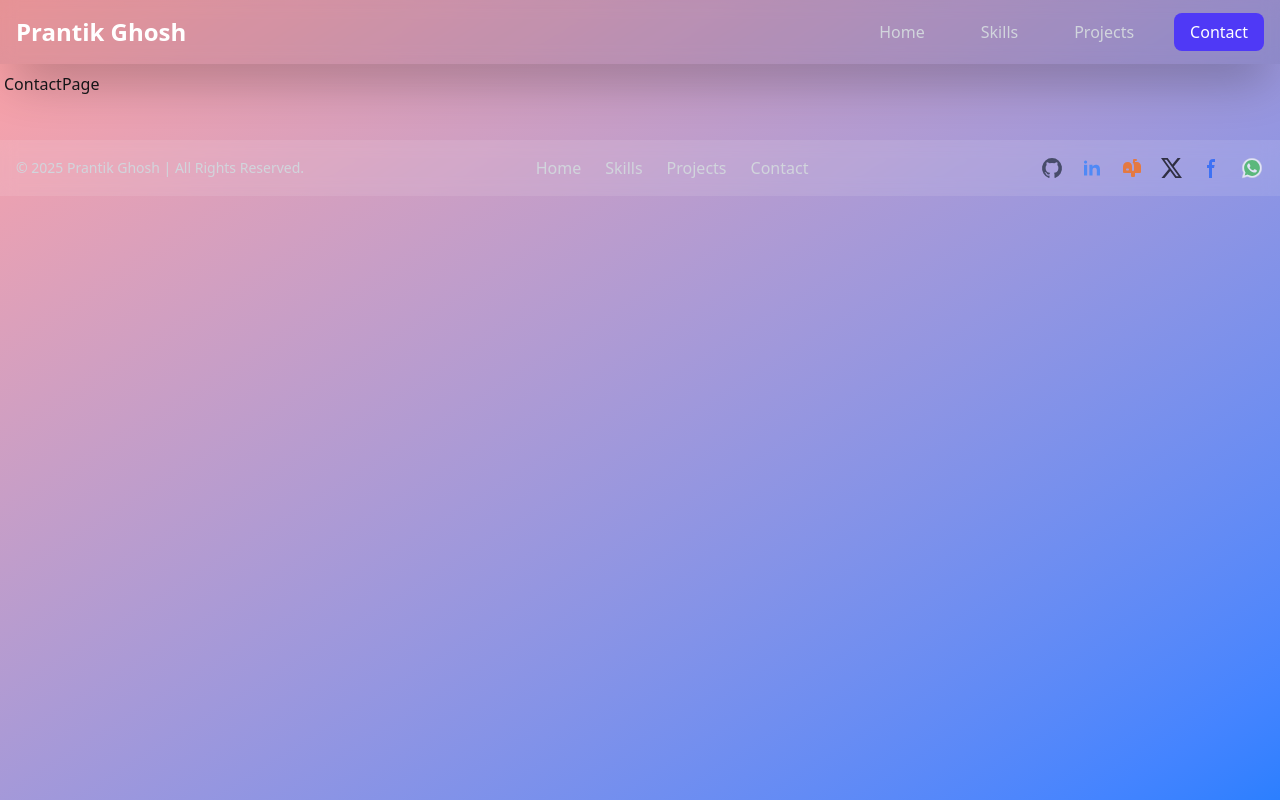
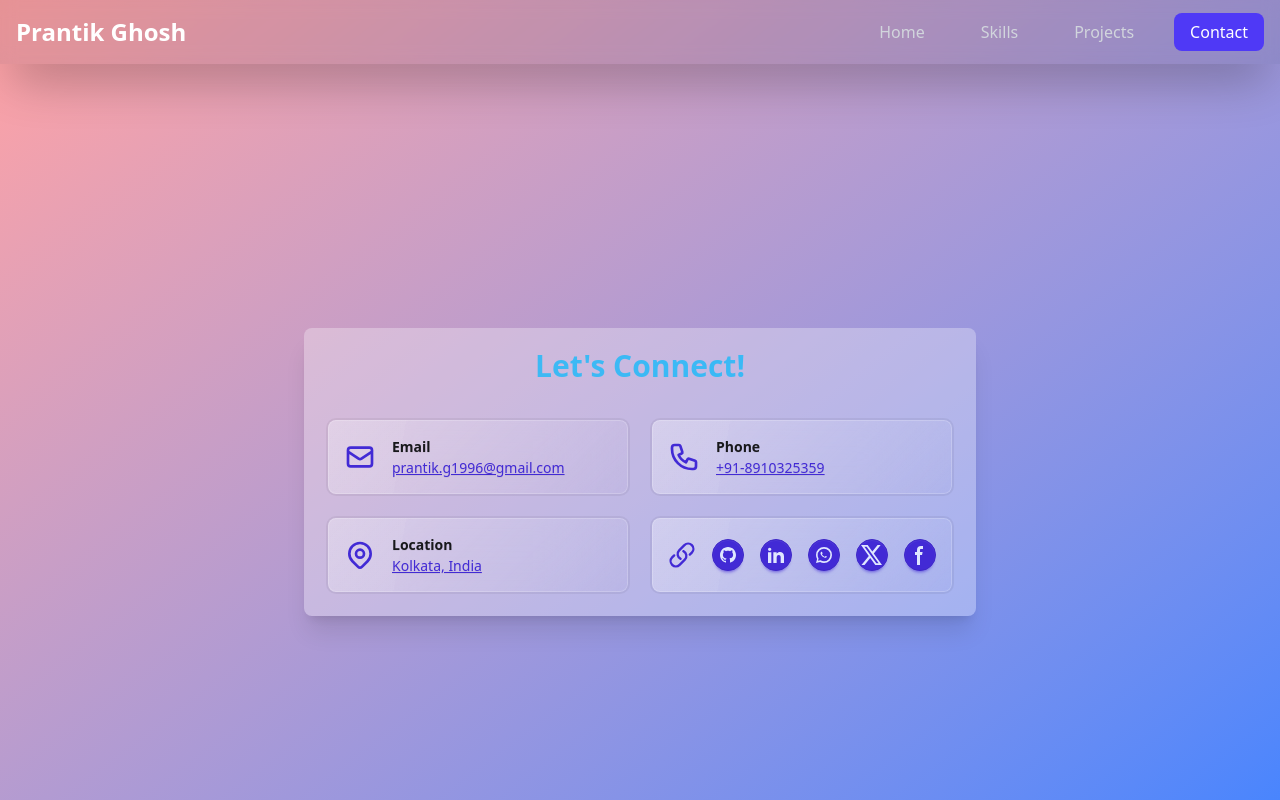
Before and after one commit to TBS96/portfolio, a React (Vite) app: page /contact in a window 1280 px wide. Shown: the top 800 px of the page. Built offline with nearby package versions, Linux system fonts and the light colour scheme.

Commit message:
feat: enhance Contact component with detailed contact information and social media links
Signed-off-by: TBS96 <9tbs6@proton.me>

```diff
--- a/src/components/Contact.jsx
+++ b/src/components/Contact.jsx
@@ -1,9 +1,126 @@
 import React from 'react'
+import { Link } from 'react-router-dom';
 
 const Contact = () => {
-  return (
-    <div>ContactPage</div>
-  )
+
+    const contactDetails = [
+        {
+            label: 'Email',
+            value: 'prantik.g1996@gmail.com',
+            icon: (
+                <svg xmlns="http://www.w3.org/2000/svg" className="h-8 w-8 text-primary" fill="none" viewBox="0 0 24 24" stroke="currentColor">
+                    <path strokeLinecap="round" strokeLinejoin="round" strokeWidth={2} d="M3 8l7.89 5.26a2 2 0 002.22 0L21 8M5 19h14a2 2 0 002-2V7a2 2 0 00-2-2H5a2 2 0 00-2 2v10a2 2 0 002 2z" />
+                </svg>
+            ),
+            link: 'mailto:prantik.g1996@gmail.com'
+        },
+        {
+            label: 'Phone',
+            value: '+91-8910325359',
+            icon: (
+                <svg xmlns="http://www.w3.org/2000/svg" className="h-8 w-8 text-primary" fill="none" viewBox="0 0 24 24" stroke="currentColor">
+                    <path strokeLinecap="round" strokeLinejoin="round" strokeWidth={2} d="M3 5a2 2 0 012-2h3.28a1 1 0 01.948.684l1.498 4.493a1 1 0 01-.502 1.21l-2.257 1.13a11.042 11.042 0 005.516 5.516l1.13-2.257a1 1 0 011.21-.502l4.493 1.498a1 1 0 01.684.949V19a2 2 0 01-2 2h-1C9.716 21 3 14.284 3 6V5z" />
+                </svg>
+            ),
+            link: 'tel:+91-8910325359'
+        },
+        {
+            label: 'Location',
+            value: 'Kolkata, India',
+            icon: (
+                <svg xmlns="http://www.w3.org/2000/svg" className="h-8 w-8 text-primary" fill="none" viewBox="0 0 24 24" stroke="currentColor">
+                    <path strokeLinecap="round" strokeLinejoin="round" strokeWidth={2} d="M17.657 16.657L13.414 20.9a1.998 1.998 0 01-2.827 0l-4.244-4.243a8 8 0 1111.314 0z" />
+                    <path strokeLinecap="round" strokeLinejoin="round" strokeWidth={2} d="M15 11a3 3 0 11-6 0 3 3 0 016 0z" />
+                </svg>
+            ),
+            link: 'https://maps.app.goo.gl/KFC77jmj5NotX2vA9'
+        }
+    ];
+
+    const socialMedia = [
+        {
+            name: 'GitHub',
+            url: 'https://github.com/TBS96',
+            icon: (
+                <svg xmlns="http://www.w3.org/2000/svg" width="16" height="16" viewBox="0 0 24 24" className="fill-current">
+                    <path d="M12 0c-6.626 0-12 5.373-12 12 0 5.302 3.438 9.8 8.207 11.387.599.111.793-.261.793-.577v-2.234c-3.338.726-4.033-1.416-4.033-1.416-.546-1.387-1.333-1.756-1.333-1.756-1.089-.745.083-.729.083-.729 1.205.084 1.839 1.237 1.839 1.237 1.07 1.834 2.807 1.304 3.492.997.107-.775.418-1.305.762-1.604-2.665-.305-5.467-1.334-5.467-5.931 0-1.311.469-2.381 1.236-3.221-.124-.303-.535-1.524.117-3.176 0 0 1.008-.322 3.301 1.23.957-.266 1.983-.399 3.003-.404 1.02.005 2.047.138 3.006.404 2.291-1.552 3.297-1.23 3.297-1.23.653 1.653.242 2.874.118 3.176.77.84 1.235 1.911 1.235 3.221 0 4.609-2.807 5.624-5.479 5.921.43.372.823 1.102.823 2.222v3.293c0 .319.192.694.801.576 4.765-1.589 8.199-6.086 8.199-11.386 0-6.627-5.373-12-12-12z" />
+                </svg>
+            )
+        },
+        {
+            name: 'LinkedIn',
+            url: 'https://www.linkedin.com/in/prantikghosh96/',
+            icon: (
+                <svg xmlns="http://www.w3.org/2000/svg" width="16" height="16" viewBox="0 0 24 24" className="fill-current">
+                    <path d="M4.98 3.5c0 1.381-1.11 2.5-2.48 2.5s-2.48-1.119-2.48-2.5c0-1.38 1.11-2.5 2.48-2.5s2.48 1.12 2.48 2.5zm.02 4.5h-5v16h5v-16zm7.982 0h-4.968v16h4.969v-8.399c0-4.67 6.029-5.052 6.029 0v8.399h4.988v-10.131c0-7.88-8.922-7.593-11.018-3.714v-2.155z" />
+                </svg>
+            )
+        },
+        {
+            name: 'WhatsApp',
+            url: 'https://wa.me/918910325359',
+            icon: (
+                <svg xmlns="http://www.w3.org/2000/svg" width="16" height="16" viewBox="0 0 24 24" className="fill-current">
+                    <path d="M20.52 3.48A11.946 11.946 0 0 0 12 0a11.953 11.953 0 0 0-8.485 3.515A11.949 11.949 0 0 0 0 12c0 2.134.56 4.235 1.617 6.078L0 24l6.078-1.617A11.946 11.946 0 0 0 12 24a11.953 11.953 0 0 0 8.485-3.515A11.949 11.949 0 0 0 24 12a11.953 11.953 0 0 0-3.515-8.485zM12 21.5a9.507 9.507 0 0 1-5.071-1.464l-.364-.221-3.609.961.961-3.609-.221-.364A9.506 9.506 0 0 1 2.5 12a9.5 9.5 0 1 1 9.5 9.5zm4.232-7.086c-.232-.116-1.367-.676-1.58-.752s-.366-.116-.52.116-.596.752-.732.91c-.132.15-.268.17-.5.058a7.845 7.845 0 0 1-3.864-3.383c-.292-.5.292-.464.832-1.545.088-.177.044-.326-.022-.453-.066-.126-.52-1.253-.712-1.715-.186-.448-.374-.459-.52-.467s-.292-.008-.448-.008a.866.866 0 0 0-.624.29c-.216.235-.824.808-.824 1.967s.844 2.28.96 2.437 1.66 2.573 4.022 3.607c.56.242.996.387 1.34.496.56.178 1.07.152 1.474.093.448-.067 1.367-.559 1.56-1.1.194-.541.194-1.004.136-1.1s-.208-.165-.44-.281z" />
+                </svg>
+            )
+        },
+        {
+            name: 'X',
+            url: 'https://x.com/9theblacksheep6',
+            icon: (
+                <svg aria-hidden="true" xmlns="http://www.w3.org/2000/svg" width="24" height="24" fill="currentColor" viewBox="0 0 24 24"><path d="M13.795 10.533 20.68 2h-3.073l-5.255 6.517L7.69 2H1l7.806 10.91L1.47 22h3.074l5.705-7.07L15.31 22H22l-8.205-11.467Zm-2.38 2.95L9.97 11.464 4.36 3.627h2.31l4.528 6.317 1.443 2.02 6.018 8.409h-2.31l-4.934-6.89Z"></path></svg>
+            )
+        },
+        {
+            name: 'Facebook',
+            url: 'https://www.facebook.com/theblacksheep96/',
+            icon: (
+                <svg aria-hidden="true" xmlns="http://www.w3.org/2000/svg" width="24" height="24" fill="currentColor" viewBox="0 0 24 24"><path fillRule="evenodd" d="M13.135 6H15V3h-1.865a4.147 4.147 0 0 0-4.142 4.142V9H7v3h2v9.938h3V12h2.021l.592-3H12V6.591A.6.6 0 0 1 12.592 6h.543Z" clipRule="evenodd"></path></svg>
+            )
+        },
+    ];
+
+    return (
+        <section className="min-h-screen p-4 flex items-center justify-center">
+            <div className="card w-full max-w-2xl bg-base-100/30 shadow-xl hover:shadow-2xl transition-shadow duration-300">
+
+                <div className="card-body">
+                    <h2 className="card-titl text-3xl font-bold text-center mb-6 text-info/70 animate-bounce">Let's Connect!</h2>
+
+                    <div className="grid grid-cols-1 md:grid-cols-2 gap-6">
+                        {contactDetails.map(({ icon, label, link, value }, index) => (
+                            <div key={index} className="flex items-center space-x-4 p-4 rounded-lg hover:bg-base-300 transition-colors glass">
+                                {icon}
+                                <div>
+                                    <h3 className="font-semibold">{label}</h3>
+                                    {link ? (
+                                        <Link to={link} target='_blank' className="link link-primary">{value}</Link>
+                                    ) : (
+                                        <p className="text-base-content/80">{value}</p>
+                                    )}
+                                </div>
+                            </div>
+                        ))}
+
+                        <div className="flex items-center space-x-4 p-4 rounded-lg hover:bg-base-300 transition-colors glass">
+                            <svg xmlns="http://www.w3.org/2000/svg" fill="none" viewBox="0 0 24 24" strokeWidth={2} stroke="currentColor" className="size-8 text-primary">
+                                <path strokeLinecap="round" strokeLinejoin="round" d="M13.19 8.688a4.5 4.5 0 0 1 1.242 7.244l-4.5 4.5a4.5 4.5 0 0 1-6.364-6.364l1.757-1.757m13.35-.622 1.757-1.757a4.5 4.5 0 0 0-6.364-6.364l-4.5 4.5a4.5 4.5 0 0 0 1.242 7.244" />
+                            </svg>
+
+                            {socialMedia.map((social, index) => (
+                                <Link key={index} to={social.url} target="_blank" rel="noopener noreferrer" className="btn btn-circle btn-sm btn-primary">
+                                    {social.icon}
+                                </Link>
+                            ))}
+                        </div>
+                    </div>
+
+                </div>
+
+            </div>
+        </section>
+    )
 }
 
 export default Contact
```
